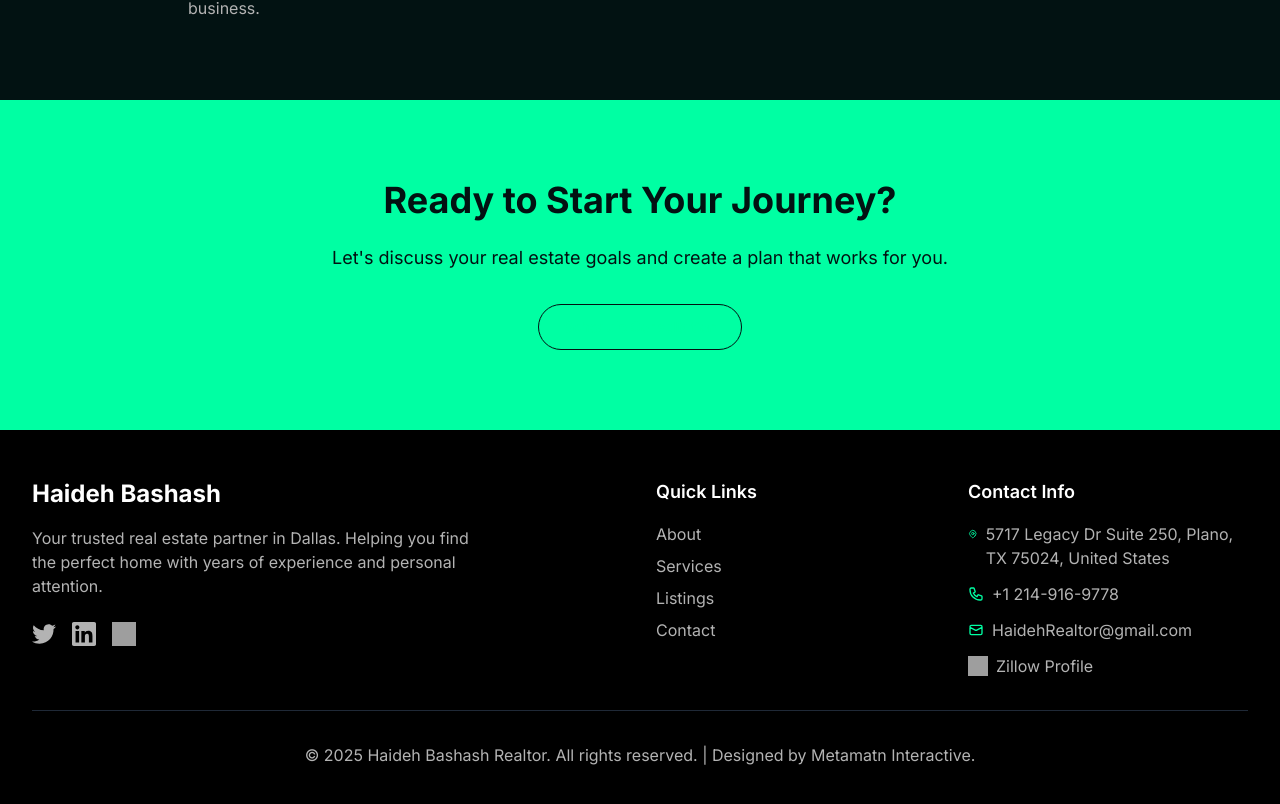
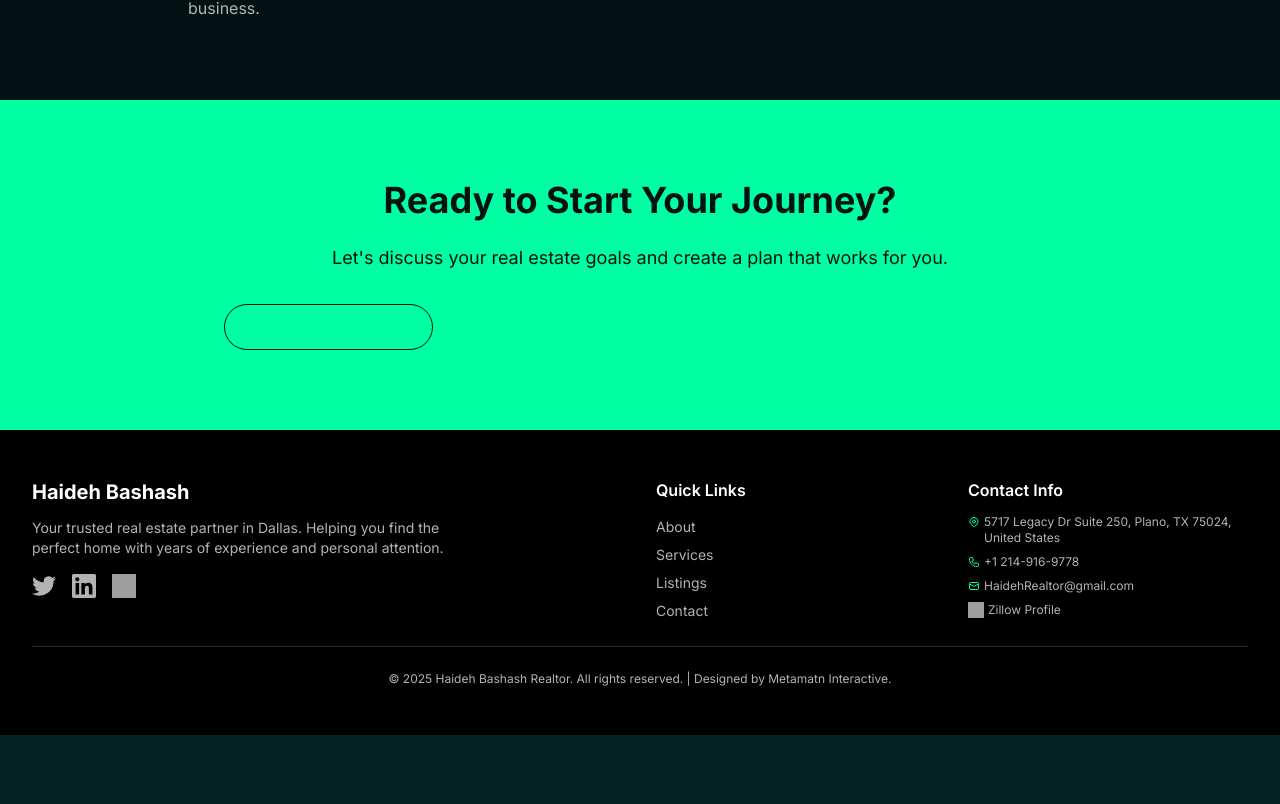
Before and after one commit to matiniy/HBash, a Next.js app: page /about in a window 1280 px wide. Shown: the part 1332-2136 px from the top of the page. After the commit the page ends 2067 px from the top, so only its background shows below. Built offline with nearby package versions, Linux system fonts and the light colour scheme; grey boxes are pictures that could not be loaded.

Commit message:
responsive: optimize all text sizes, buttons, and layouts for mobile/tablet

```diff
--- a/src/components/About.tsx
+++ b/src/components/About.tsx
@@ -18,7 +18,7 @@ const About: React.FC = () => {
             <img
               src="/images/Realtor/realtor-photo.png"
               alt="H Bashash - Dallas Realtor"
-              className="w-[calc(100%-60px)] mx-auto h-[470px] sm:h-[620px] object-cover object-top rounded-2xl shadow-2xl"
+              className="w-[calc(100%-60px)] mx-auto h-[350px] xs:h-[400px] sm:h-[470px] md:h-[520px] lg:h-[620px] object-cover object-top rounded-2xl shadow-2xl"
             />
                 {/* Buttons - Centered and Overlapping */}
                 <div className="absolute bottom-4 left-1/2 -translate-x-1/2 w-full max-w-[calc(100%-60px)] flex flex-row gap-3 items-center justify-center">
@@ -41,31 +41,31 @@ const About: React.FC = () => {
           {/* Right Content - Glass Effect Box and Testimonials */}
           <div className="space-y-8">
             {/* Glass Effect Box - Positioned 150px to the left, overlapping image */}
-            <div className="relative -ml-[150px] w-[120%] h-[200px] bg-black/40 backdrop-blur-lg rounded-tr-2xl rounded-bl-2xl rounded-br-2xl rounded-tl-none p-4 text-white z-20 flex items-center">
-              <p className="text-[20px] font-sora font-normal leading-normal text-left">
+            <div className="relative -ml-[50px] sm:-ml-[100px] lg:-ml-[150px] w-[110%] sm:w-[115%] lg:w-[120%] h-[180px] sm:h-[200px] lg:h-[220px] bg-black/40 backdrop-blur-lg rounded-tr-2xl rounded-bl-2xl rounded-br-2xl rounded-tl-none p-3 sm:p-4 text-white z-20 flex items-center">
+              <p className="text-sm xs:text-base sm:text-lg lg:text-[20px] font-sora font-normal leading-normal text-left">
                 With a deep passion for helping people find the perfect home, H Bashash brings years of experience, market insight, and personal attention to every client relationship.
               </p>
             </div>
 
             {/* Testimonials - Under the glass effect box */}
-            <div className="space-y-6">
-              <div className="flex items-start space-x-4">
-                <div className="flex-shrink-0 text-aqua-neon text-4xl font-bold">"</div>
-                <p className="text-grey-light text-lg leading-relaxed">
+            <div className="space-y-4 sm:space-y-6">
+              <div className="flex items-start space-x-2 sm:space-x-4">
+                <div className="flex-shrink-0 text-aqua-neon text-2xl sm:text-3xl lg:text-4xl font-bold">"</div>
+                <p className="text-grey-light text-sm xs:text-base sm:text-lg leading-relaxed">
                   From Luxury Estates To Family-Friendly Neighborhoods, Discover Homes That Fit Your Lifestyle - Guided By A Trusted Expert Who Knows Dallas Inside Out.
                 </p>
               </div>
 
-              <div className="flex items-start space-x-4">
-                <div className="flex-shrink-0 text-aqua-neon text-4xl font-bold">"</div>
-                <p className="text-grey-light text-lg leading-relaxed">
+              <div className="flex items-start space-x-2 sm:space-x-4">
+                <div className="flex-shrink-0 text-aqua-neon text-2xl sm:text-3xl lg:text-4xl font-bold">"</div>
+                <p className="text-grey-light text-sm xs:text-base sm:text-lg leading-relaxed">
                   From Luxury Estates To Family-Friendly Neighborhoods, Discover Homes That Fit Your Lifestyle - Guided By A Trusted Expert Who Knows Dallas Inside Out.
                 </p>
               </div>
 
-              <div className="flex items-start space-x-4">
-                <div className="flex-shrink-0 text-aqua-neon text-4xl font-bold">"</div>
-                <p className="text-grey-light text-lg leading-relaxed">
+              <div className="flex items-start space-x-2 sm:space-x-4">
+                <div className="flex-shrink-0 text-aqua-neon text-2xl sm:text-3xl lg:text-4xl font-bold">"</div>
+                <p className="text-grey-light text-sm xs:text-base sm:text-lg leading-relaxed">
                   From Luxury Estates To Family-Friendly Neighborhoods, Discover Homes That Fit Your Lifestyle - Guided By A Trusted Expert Who Knows Dallas Inside Out.
                 </p>
               </div>
--- a/src/components/Button.tsx
+++ b/src/components/Button.tsx
@@ -15,7 +15,7 @@ const Button: React.FC<ButtonProps> = ({
   type = 'button',
   className = ''
 }) => {
-  const baseClasses = 'px-6 py-3 rounded-full hover:rounded-[10px] font-semibold text-sm transition-all duration-300 ease-in-out focus:outline-none focus:ring-2 focus:ring-offset-2 focus:ring-aqua-neon';
+  const baseClasses = 'px-4 xs:px-6 py-2.5 xs:py-3 rounded-full hover:rounded-[10px] font-semibold text-xs xs:text-sm sm:text-base transition-all duration-300 ease-in-out focus:outline-none focus:ring-2 focus:ring-offset-2 focus:ring-aqua-neon min-h-[44px] flex items-center justify-center';
 
   const variantClasses = {
     primary: 'bg-aqua-neon text-deep-forest hover:bg-[#00e694] hover:-translate-y-0.5 hover:shadow-lg hover:shadow-aqua-neon/30 btn-primary',
--- a/src/components/ContactForm.tsx
+++ b/src/components/ContactForm.tsx
@@ -50,20 +50,20 @@ const ContactForm: React.FC = () => {
   return (
     <section className="py-20 bg-deep-forest">
       <div className="max-w-4xl mx-auto px-4 sm:px-6 lg:px-8">
-        <div className="text-center mb-12">
-          <h2 className="text-3xl md:text-4xl lg:text-5xl font-bold text-white mb-6">
+        <div className="text-center mb-8 sm:mb-12">
+          <h2 className="text-2xl xs:text-3xl sm:text-4xl md:text-5xl lg:text-6xl font-bold text-white mb-4 sm:mb-6">
             Schedule a <span className="text-aqua-neon">Consultation</span>
           </h2>
-          <p className="text-lg text-grey-light max-w-2xl mx-auto">
+          <p className="text-sm xs:text-base sm:text-lg lg:text-xl text-grey-light max-w-2xl mx-auto">
             Ready to find your dream home? Let's discuss your needs and start your journey to homeownership.
           </p>
         </div>
 
-        <div className="bg-white/5 backdrop-blur-sm rounded-3xl p-8 border border-aqua-neon/20">
-          <form onSubmit={handleSubmit} className="space-y-6">
+        <div className="bg-white/5 backdrop-blur-sm rounded-3xl p-4 sm:p-6 lg:p-8 border border-aqua-neon/20">
+          <form onSubmit={handleSubmit} className="space-y-4 sm:space-y-6">
             <div className="grid grid-cols-1 md:grid-cols-2 gap-6">
               <div>
-                <label htmlFor="fullName" className="block text-sm font-medium text-white mb-2">
+                <label htmlFor="fullName" className="block text-xs xs:text-sm font-medium text-white mb-1 xs:mb-2">
                   Full Name *
                 </label>
                 <input
@@ -73,13 +73,13 @@ const ContactForm: React.FC = () => {
                   value={formData.fullName}
                   onChange={handleChange}
                   required
-                  className="w-full px-4 py-3 bg-white/10 border border-aqua-neon/30 rounded-lg text-white placeholder-grey-light focus:outline-none focus:ring-2 focus:ring-aqua-neon focus:border-transparent transition-all duration-300"
+                  className="w-full px-3 xs:px-4 py-2.5 xs:py-3 bg-white/10 border border-aqua-neon/30 rounded-lg text-white placeholder-grey-light focus:outline-none focus:ring-2 focus:ring-aqua-neon focus:border-transparent transition-all duration-300 text-sm xs:text-base"
                   placeholder="Enter your full name"
                 />
               </div>
 
               <div>
-                <label htmlFor="email" className="block text-sm font-medium text-white mb-2">
+                <label htmlFor="email" className="block text-xs xs:text-sm font-medium text-white mb-1 xs:mb-2">
                   Email Address *
                 </label>
                 <input
@@ -89,14 +89,14 @@ const ContactForm: React.FC = () => {
                   value={formData.email}
                   onChange={handleChange}
                   required
-                  className="w-full px-4 py-3 bg-white/10 border border-aqua-neon/30 rounded-lg text-white placeholder-grey-light focus:outline-none focus:ring-2 focus:ring-aqua-neon focus:border-transparent transition-all duration-300"
+                  className="w-full px-3 xs:px-4 py-2.5 xs:py-3 bg-white/10 border border-aqua-neon/30 rounded-lg text-white placeholder-grey-light focus:outline-none focus:ring-2 focus:ring-aqua-neon focus:border-transparent transition-all duration-300 text-sm xs:text-base"
                   placeholder="Enter your email"
                 />
               </div>
             </div>
 
             <div>
-              <label htmlFor="phone" className="block text-sm font-medium text-white mb-2">
+              <label htmlFor="phone" className="block text-xs xs:text-sm font-medium text-white mb-1 xs:mb-2">
                 Phone Number
               </label>
               <input
@@ -105,13 +105,13 @@ const ContactForm: React.FC = () => {
                 name="phone"
                 value={formData.phone}
                 onChange={handleChange}
-                className="w-full px-4 py-3 bg-white/10 border border-aqua-neon/30 rounded-lg text-white placeholder-grey-light focus:outline-none focus:ring-2 focus:ring-aqua-neon focus:border-transparent transition-all duration-300"
+                className="w-full px-3 xs:px-4 py-2.5 xs:py-3 bg-white/10 border border-aqua-neon/30 rounded-lg text-white placeholder-grey-light focus:outline-none focus:ring-2 focus:ring-aqua-neon focus:border-transparent transition-all duration-300 text-sm xs:text-base"
                 placeholder="Enter your phone number"
               />
             </div>
 
             <div>
-              <label htmlFor="message" className="block text-sm font-medium text-white mb-2">
+              <label htmlFor="message" className="block text-xs xs:text-sm font-medium text-white mb-1 xs:mb-2">
                 Message *
               </label>
               <textarea
@@ -120,8 +120,8 @@ const ContactForm: React.FC = () => {
                 value={formData.message}
                 onChange={handleChange}
                 required
-                rows={5}
-                className="w-full px-4 py-3 bg-white/10 border border-aqua-neon/30 rounded-lg text-white placeholder-grey-light focus:outline-none focus:ring-2 focus:ring-aqua-neon focus:border-transparent transition-all duration-300 resize-none"
+                rows={4}
+                className="w-full px-3 xs:px-4 py-2.5 xs:py-3 bg-white/10 border border-aqua-neon/30 rounded-lg text-white placeholder-grey-light focus:outline-none focus:ring-2 focus:ring-aqua-neon focus:border-transparent transition-all duration-300 resize-none text-sm xs:text-base"
                 placeholder="Tell us about your dream home and any specific requirements..."
               />
             </div>
--- a/src/components/Footer.tsx
+++ b/src/components/Footer.tsx
@@ -8,8 +8,8 @@ const Footer: React.FC = () => {
         <div className="grid grid-cols-1 md:grid-cols-4 gap-8">
           {/* Logo and Description */}
           <div className="col-span-1 md:col-span-2">
-            <h3 className="text-2xl font-bold text-white mb-4">Haideh Bashash</h3>
-            <p className="text-grey-light mb-6 max-w-md">
+            <h3 className="text-xl xs:text-2xl font-bold text-white mb-3 xs:mb-4">Haideh Bashash</h3>
+            <p className="text-sm xs:text-base text-grey-light mb-4 xs:mb-6 max-w-md">
               Your trusted real estate partner in Dallas. Helping you find the perfect home with years of experience and personal attention.
             </p>
             <div className="flex items-center space-x-4">
@@ -40,25 +40,25 @@ const Footer: React.FC = () => {
 
           {/* Quick Links */}
           <div>
-            <h4 className="text-lg font-semibold text-white mb-4">Quick Links</h4>
-            <ul className="space-y-2">
+            <h4 className="text-base xs:text-lg font-semibold text-white mb-3 xs:mb-4">Quick Links</h4>
+            <ul className="space-y-1 xs:space-y-2">
               <li>
-                <Link href="/about" className="text-grey-light hover:text-aqua-neon transition-colors">
+                <Link href="/about" className="text-sm xs:text-base text-grey-light hover:text-aqua-neon transition-colors">
                   About
                 </Link>
               </li>
               <li>
-                <Link href="/services" className="text-grey-light hover:text-aqua-neon transition-colors">
+                <Link href="/services" className="text-sm xs:text-base text-grey-light hover:text-aqua-neon transition-colors">
                   Services
                 </Link>
               </li>
               <li>
-                <Link href="/listings" className="text-grey-light hover:text-aqua-neon transition-colors">
+                <Link href="/listings" className="text-sm xs:text-base text-grey-light hover:text-aqua-neon transition-colors">
                   Listings
                 </Link>
               </li>
               <li>
-                <Link href="/contact" className="text-grey-light hover:text-aqua-neon transition-colors">
+                <Link href="/contact" className="text-sm xs:text-base text-grey-light hover:text-aqua-neon transition-colors">
                   Contact
                 </Link>
               </li>
@@ -67,29 +67,29 @@ const Footer: React.FC = () => {
 
           {/* Contact Info */}
           <div>
-            <h4 className="text-lg font-semibold text-white mb-4">Contact Info</h4>
-            <div className="space-y-3 text-grey-light">
-              <p className="flex items-start">
-                <svg className="w-4 h-4 mr-2 mt-1 text-aqua-neon" fill="none" stroke="currentColor" viewBox="0 0 24 24">
+            <h4 className="text-base xs:text-lg font-semibold text-white mb-3 xs:mb-4">Contact Info</h4>
+            <div className="space-y-2 xs:space-y-3 text-grey-light">
+              <p className="flex items-start text-xs xs:text-sm">
+                <svg className="w-3 h-3 xs:w-4 xs:h-4 mr-1 xs:mr-2 mt-0.5 xs:mt-1 text-aqua-neon flex-shrink-0" fill="none" stroke="currentColor" viewBox="0 0 24 24">
                   <path strokeLinecap="round" strokeLinejoin="round" strokeWidth={2} d="M17.657 16.657L13.414 20.9a1.998 1.998 0 01-2.827 0l-4.244-4.243a8 8 0 1111.314 0z" />
                   <path strokeLinecap="round" strokeLinejoin="round" strokeWidth={2} d="M15 11a3 3 0 11-6 0 3 3 0 016 0z" />
                 </svg>
                 5717 Legacy Dr Suite 250, Plano, TX 75024, United States
               </p>
-              <p className="flex items-center">
-                <svg className="w-4 h-4 mr-2 text-aqua-neon" fill="none" stroke="currentColor" viewBox="0 0 24 24">
+              <p className="flex items-center text-xs xs:text-sm">
+                <svg className="w-3 h-3 xs:w-4 xs:h-4 mr-1 xs:mr-2 text-aqua-neon flex-shrink-0" fill="none" stroke="currentColor" viewBox="0 0 24 24">
                   <path strokeLinecap="round" strokeLinejoin="round" strokeWidth={2} d="M3 5a2 2 0 012-2h3.28a1 1 0 01.948.684l1.498 4.493a1 1 0 01-.502 1.21l-2.257 1.13a11.042 11.042 0 005.516 5.516l1.13-2.257a1 1 0 011.21-.502l4.493 1.498a1 1 0 01.684.949V19a2 2 0 01-2 2h-1C9.716 21 3 14.284 3 6V5z" />
                 </svg>
                 +1 214-916-9778
               </p>
-              <p className="flex items-center">
-                <svg className="w-4 h-4 mr-2 text-aqua-neon" fill="none" stroke="currentColor" viewBox="0 0 24 24">
+              <p className="flex items-center text-xs xs:text-sm">
+                <svg className="w-3 h-3 xs:w-4 xs:h-4 mr-1 xs:mr-2 text-aqua-neon flex-shrink-0" fill="none" stroke="currentColor" viewBox="0 0 24 24">
                   <path strokeLinecap="round" strokeLinejoin="round" strokeWidth={2} d="M3 8l7.89 4.26a2 2 0 002.22 0L21 8M5 19h14a2 2 0 002-2V7a2 2 0 00-2-2H5a2 2 0 00-2 2v10a2 2 0 002 2z" />
                 </svg>
                 HaidehRealtor@gmail.com
               </p>
-              <p className="flex items-center">
-                <img src="/images/icons/zillow.svg" alt="Zillow" className="w-5 h-5 mr-2" />
+              <p className="flex items-center text-xs xs:text-sm">
+                <img src="/images/icons/zillow.svg" alt="Zillow" className="w-4 h-4 xs:w-5 xs:h-5 mr-1 xs:mr-2 flex-shrink-0" />
                 <a
                   href="https://www.zillow.com/profile/HaidehBashash"
                   target="_blank"
@@ -103,8 +103,8 @@ const Footer: React.FC = () => {
           </div>
         </div>
 
-        <div className="border-t border-gray-800 mt-8 pt-8 text-center">
-          <p className="text-grey-light">
+        <div className="border-t border-gray-800 mt-6 xs:mt-8 pt-6 xs:pt-8 text-center">
+          <p className="text-xs xs:text-sm text-grey-light">
             © 2025 Haideh Bashash Realtor. All rights reserved. | Designed by Metamatn Interactive.
           </p>
         </div>
--- a/src/components/Hero.tsx
+++ b/src/components/Hero.tsx
@@ -40,12 +40,12 @@ const Hero: React.FC = () => {
             <div className="w-full sm:w-3/4 lg:w-[50%] lg:max-w-[950px]">
               {/* Glass Effect Background - Positioned over extending image */}
               <div className="bg-black/40 backdrop-blur-lg rounded-2xl p-6 sm:p-8 shadow-2xl">
-                <h1 className="text-3xl sm:text-4xl md:text-5xl lg:text-6xl font-normal text-white leading-tight font-space-grotesk">
+                <h1 className="text-2xl xs:text-3xl sm:text-4xl md:text-5xl lg:text-6xl xl:text-7xl font-normal text-white leading-tight font-space-grotesk">
                   Find Your Dream Home In The Heart Of{' '}
                   <span className="text-aqua-neon">Dallas</span>
                 </h1>
 
-                <p className="text-base sm:text-lg md:text-xl text-grey-light leading-relaxed mt-4 sm:mt-6">
+                <p className="text-sm xs:text-base sm:text-lg md:text-xl lg:text-2xl text-grey-light leading-relaxed mt-4 sm:mt-6">
                   From luxury estates to family-friendly neighborhoods, discover homes that fit your lifestyle - guided by a trusted expert who knows Dallas inside out.
                 </p>
 
@@ -63,28 +63,28 @@ const Hero: React.FC = () => {
                 </div>
 
                 {/* Stats Row - Directly under hero content */}
-                <div className="grid grid-cols-3 gap-4 sm:gap-6 mt-8 sm:mt-12">
+                <div className="grid grid-cols-3 gap-2 xs:gap-4 sm:gap-6 mt-6 sm:mt-8 lg:mt-12">
                   <div className="text-center">
-                    <div className="text-xl sm:text-2xl md:text-3xl font-bold text-white mb-1">
+                    <div className="text-lg xs:text-xl sm:text-2xl md:text-3xl lg:text-4xl font-bold text-white mb-1">
                       20%
                     </div>
-                    <div className="text-grey-light text-xs sm:text-sm">
+                    <div className="text-grey-light text-xs xs:text-sm sm:text-base">
                       Trusted By Companies
                     </div>
                   </div>
                   <div className="text-center">
-                    <div className="text-xl sm:text-2xl md:text-3xl font-bold text-white mb-1">
+                    <div className="text-lg xs:text-xl sm:text-2xl md:text-3xl lg:text-4xl font-bold text-white mb-1">
                       13K
                     </div>
-                    <div className="text-grey-light text-xs sm:text-sm">
+                    <div className="text-grey-light text-xs xs:text-sm sm:text-base">
                       Projects Completed
                     </div>
                   </div>
                   <div className="text-center">
-                    <div className="text-xl sm:text-2xl md:text-3xl font-bold text-white mb-1">
+                    <div className="text-lg xs:text-xl sm:text-2xl md:text-3xl lg:text-4xl font-bold text-white mb-1">
                       9+
                     </div>
-                    <div className="text-grey-light text-xs sm:text-sm">
+                    <div className="text-grey-light text-xs xs:text-sm sm:text-base">
                       Years Helping
                     </div>
                   </div>
--- a/src/components/ListingCard.tsx
+++ b/src/components/ListingCard.tsx
@@ -36,16 +36,16 @@ const ListingCard: React.FC<ListingCardProps> = ({
         </div>
 
         {/* Price Badge */}
-        <div className="absolute top-4 left-4 bg-aqua-neon text-deep-forest px-3 py-1 rounded-full text-sm font-semibold">
-          Price: {price}
+        <div className="absolute top-2 xs:top-4 left-2 xs:left-4 bg-aqua-neon text-deep-forest px-2 xs:px-3 py-1 rounded-full text-xs xs:text-sm font-semibold">
+          {price}
         </div>
 
         {/* Dark Overlay with Content */}
-        <div className="absolute inset-0 bg-black/40 flex flex-col justify-end p-4">
+        <div className="absolute inset-0 bg-black/40 flex flex-col justify-end p-3 xs:p-4">
           <div className="text-white">
-            <h3 className="text-lg font-bold mb-1">{title}</h3>
-            <p className="text-sm text-grey-light mb-2">Location: {location}</p>
-            <div className="text-sm text-grey-light">
+            <h3 className="text-sm xs:text-base sm:text-lg font-bold mb-1">{title}</h3>
+            <p className="text-xs xs:text-sm text-grey-light mb-1 xs:mb-2">{location}</p>
+            <div className="text-xs xs:text-sm text-grey-light">
               {beds} Beds • {baths} Baths • {sqft}
             </div>
           </div>
--- a/src/components/Listings.tsx
+++ b/src/components/Listings.tsx
@@ -52,8 +52,8 @@ const Listings: React.FC = () => {
 
       <div className="max-w-7xl mx-auto px-4 sm:px-6 lg:px-8 relative z-10">
         {/* Header */}
-        <div className="text-center mb-16">
-          <h2 className="text-3xl md:text-4xl lg:text-5xl font-bold text-white mb-6">
+        <div className="text-center mb-12 sm:mb-16">
+          <h2 className="text-2xl xs:text-3xl sm:text-4xl md:text-5xl lg:text-6xl font-bold text-white mb-4 sm:mb-6">
             Listings
           </h2>
         </div>
```
